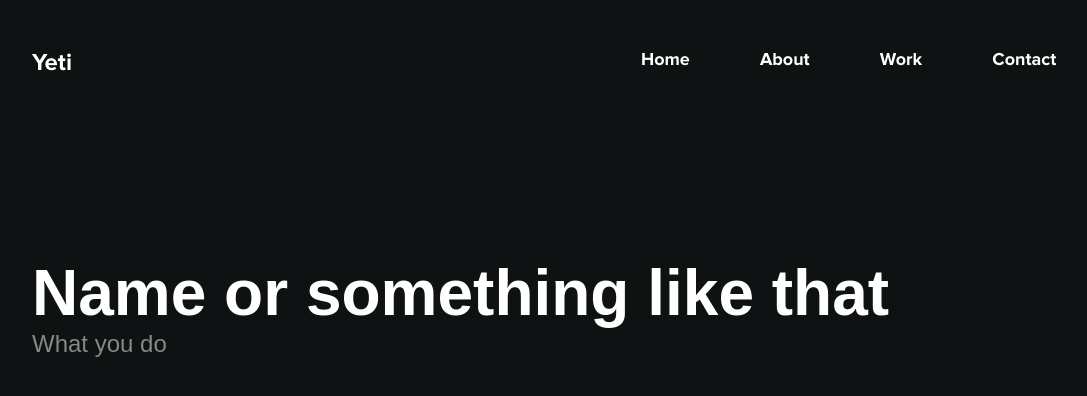
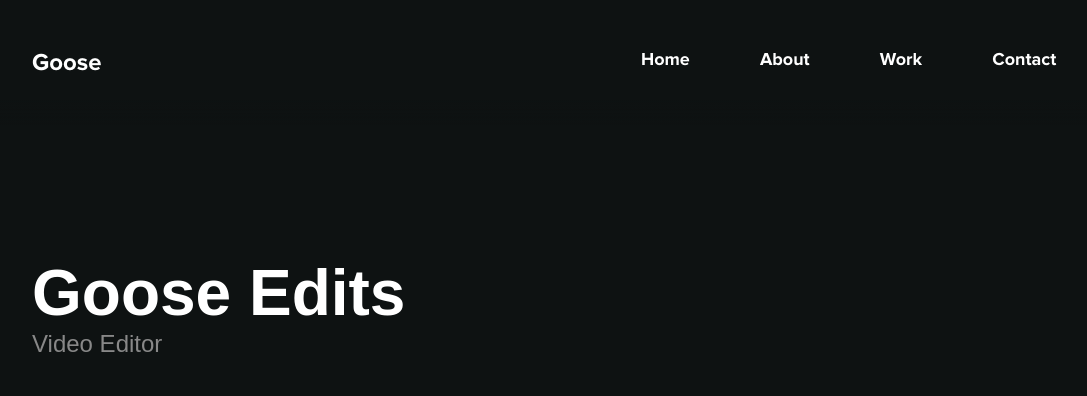
Before and after one commit to YetiVFX/Yeti-Edits, a plain HTML site: page index.html in a window 1280 px wide. Shown: the top 396 px of the page, without its empty margins (96-1183 px from the left). Drawn offline with Linux system fonts and the light colour scheme.

Commit message:
yes update
nothing big just to goose

```diff
--- a/index.html
+++ b/index.html
@@ -1,7 +1,7 @@
 <!DOCTYPE html>
 <html lang = "en">
     <head>
-        <title>Yeti</title>
+        <title>Goose</title>
         <meta charset = "UTF-8">
         <meta http-equiv="X-UA-Compatible" content="IE=edge">
         <meta name="viewport" content="width=device-width, initial-scale=1.0">
@@ -11,7 +11,7 @@
     </head>
     <body>
         <div id = "nav">
-            <a id = "nav-title" href = "/">Yeti</a>
+            <a id = "nav-title" href = "/">Goose</a>
             <ul id = "nav-links">
                 <li class = "nav-link"><a href = "#front">Home</a></li>
                 <li class = "nav-link"><a href = "#about">About</a></li>
@@ -31,8 +31,8 @@
             </ul>
         </div>
         <div id = "front">
-            <h1 id = "front-text">Name or something like that</h1>
-            <p id = "front-subtext">What you do</p>
+            <h1 id = "front-text">Goose Edits</h1>
+            <p id = "front-subtext">Video Editor</p>
         </div>
         <div id = "about">
             <h1 id = "about-title">About me:</h1>
```
